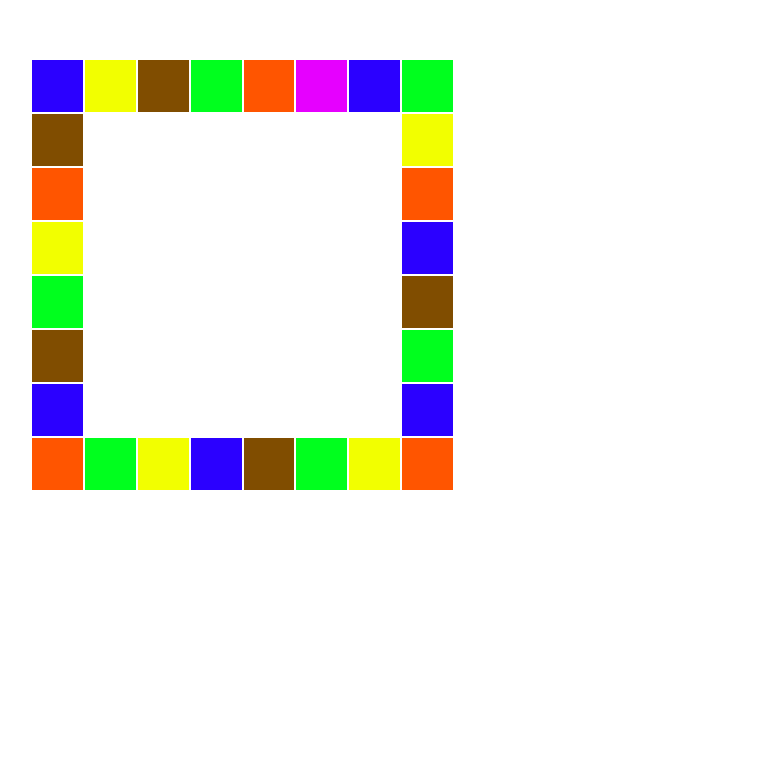
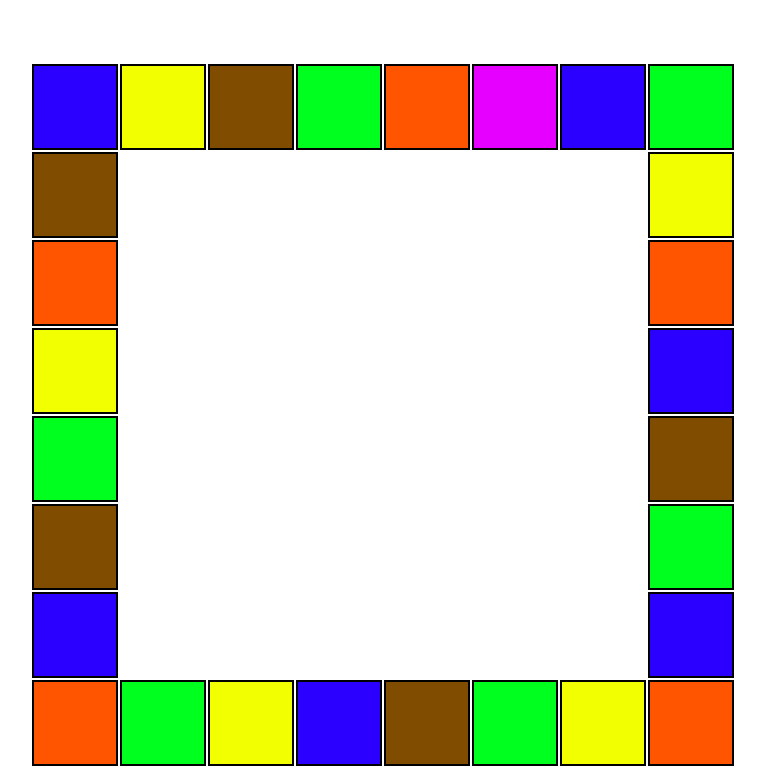
Before and after one commit to CorentinBRICE-PRO/web-site, a plain HTML site: page html/pageJeu.html in a window 1280 px wide. Shown: the part 146-922 px from the top of the page, without its empty margins (28-793 px from the left). Before the commit the page ends 800 px from the top, so only its background shows below. Drawn offline with Linux system fonts and the light colour scheme.

Commit message:
Correction plateau

```diff
--- a/css/pageJeu.css
+++ b/css/pageJeu.css
@@ -141,73 +141,63 @@ body {
 
 .plateau {
   display: flex;
-  justify-content: center;
-  align-items: center;
-  background-color: rgb(0, 0, 0);
+  justify-content: left;
+  align-items: left;
   position: relative;
   margin-top: 100px;
   margin-left: 50px;
-  width:425px;
-  height:425px;
   }
 
 
 /* td correspond a la case d'un tableau */
 td{
-  width:50px;
-  height:50px;
+  width:80px;
+  height:80px;
 }
 
 /* table represente notre tableau de donné qui aura comme but de créer le plateau*/
 table{
     background-color: white;
+
 }
 
 /* couleur 0 correspond a la couleur blanche de notre tableau */
 td.couleur0{
     background-color: white;
-    width:50px;
-    height:50px;
 }
 
 /* couleur 0 correspond a la couleur bleu de notre tableau */
 td.couleur1{
     background-color: rgb(43, 0, 255);
-    width:50px;
-    height:50px;
+    border: 2.5px solid black;
 }
 
 /* couleur 0 correspond a la couleur jaune de notre tableau */
 td.couleur2{
     background-color: rgb(242, 255, 0);
-    width:50px;
-    height:50px;
+    border: 2.5px solid black;
 }
 
 /* couleur 0 correspond a la couleur marron de notre tableau */
 td.couleur3{
     background-color: rgb(128, 77, 0);
-    width:50px;
-    height:50px;
+    border: 2.5px solid black;
 }
 
 /* couleur 0 correspond a la couleur verte de notre tableau */
 td.couleur4{
     background-color: rgb(0, 255, 30);
-    width:50px;
-    height:50px;
+    border: 2.5px solid black;
 }
 
 /* couleur 0 correspond a la couleur rouge de notre tableau */
 td.couleur5{
   background-color: rgb(255, 85, 0);
-    width:50px;
-    height:50px;
+  border: 2.5px solid black;
 }
 
 /* couleur 0 correspond a la couleur rose de notre tableau */
 td.couleur6{
   background-color: rgb(230, 0, 255);
-    width:50px;
-    height:50px;
+  border: 2.5px solid black;
 }
--- a/html/pageJeu.html
+++ b/html/pageJeu.html
@@ -18,8 +18,8 @@
     <p id="message">Appuyer pour lancer le dé</p>
     <img id="de" src="../assets/images/de1.png" onclick="changerDe()">
   </div>-->
-  <div class="plateau">
-    <table>
+  <div>
+    <table class="plateau">
       <tr>
         <td class="couleur1"></td>
         <td class="couleur2"></td>
```
